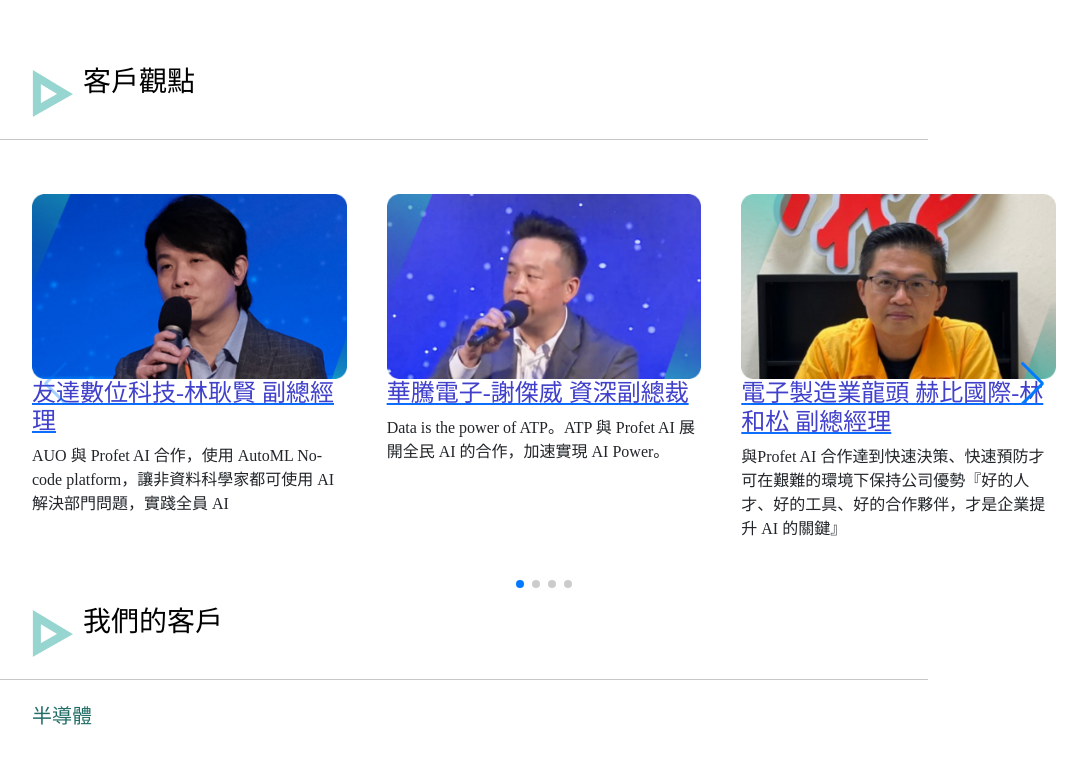
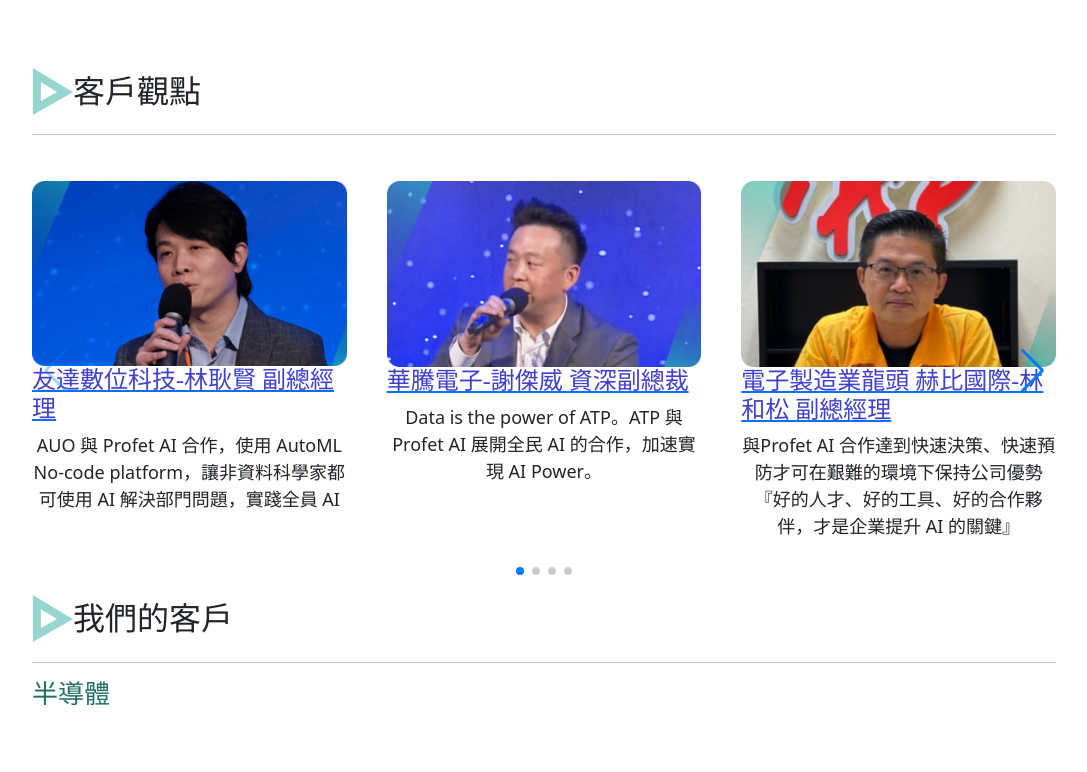
Before and after one commit to got1128/profectAI_web, a plain HTML site: page Megan-OurCustomers/dri_index.html in a window 1280 px wide. Shown: the part 736-1508 px from the top of the page, without its empty margins (96-1183 px from the left). Drawn offline with nearby package versions, Linux system fonts and the light colour scheme; files whose address does not match are found by name.

Commit message:
嘿嘿 美美線線回歸

```diff
--- a/Megan-OurCustomers/dri_index.html
+++ b/Megan-OurCustomers/dri_index.html
@@ -12,7 +12,7 @@
 
     <link href="https://cdn.jsdelivr.net/npm/bootstrap@5.2.0/dist/css/bootstrap.min.css" rel="stylesheet"
         integrity="sha384-gH2yIJqKdNHPEq0n4Mqa/HGKIhSkIHeL5AyhkYV8i59U5AR6csBvApHHNl/vI1Bx" crossorigin="anonymous">
-    <link rel="stylesheet" href="main.css">
+
     <script src="https://code.jquery.com/jquery-3.2.1.slim.min.js"
         integrity="sha384-KJ3o2DKtIkvYIK3UENzmM7KCkRr/rE9/Qpg6aAZGJwFDMVNA/GpGFF93hXpG5KkN"
         crossorigin="anonymous"></script>
@@ -126,11 +126,10 @@
 
         <article>
             <!--客戶觀點-->
-            <div class="container1">
+            <div class="container11">
                 <!--客戶觀點標題-->
-                <div class="box"></div>
                 <img src="plo.png" class="img-plo">
-                <h3>客戶觀點</h3>
+                <h2 class="h22"> 客戶觀點</h2>
                 <hr>
             </div>
 
@@ -203,19 +202,19 @@
             </div>
         </article>
 
+        <div class="container11">
+            <!--客戶觀點標題-->
+            <img src="plo.png" class="img-plo">
+            <h2 class="h22"> 我們的客戶</h2>
+            <hr>
+        </div>
         <article class="logo-flex">
-            <div class="container1">
-                <!--我們的客戶-->
-                <div class="box"></div>
-                <img src="plo.png" class="img-plo">
-                <h3>我們的客戶</h3>
-                <hr>
-            </div>
+
 
             <div class="container1">
                 <!--副標-半導體-->
                 <div class="box"></div>
-                <h5>半導體</h5>
+                <h5 class="h55">半導體</h5>
             </div>
 
             <div class="flex-container2">
@@ -235,7 +234,7 @@
             <div class="container1">
                 <!--副標-面板、記憶體製造-->
                 <div class="box"></div>
-                <h5>面板、記憶體製造</h5>
+                <h5 class="h55">面板、記憶體製造</h5>
             </div>
             <div class="flex-container2">
 
@@ -254,7 +253,7 @@
             <div class="container1">
                 <!--副標-電子專業製造業-->
                 <div class="box"></div>
-                <h5>電子專業製造業</h5>
+                <h5 class="h55">電子專業製造業</h5>
             </div>
             <div class="flex-container2">
 
@@ -277,7 +276,7 @@
             <div class="container1">
                 <!--副標-工業電腦-->
                 <div class="box"></div>
-                <h5>工業電腦</h5>
+                <h5 class="h55">工業電腦</h5>
             </div>
             <div class="flex-container2">
 
--- a/Megan-OurCustomers/style2.css
+++ b/Megan-OurCustomers/style2.css
@@ -37,18 +37,30 @@
 
 
 
-h3 {
-	font-size: 36px;
-	line-height: 10px;
-	margin-left: 10px;
-	color: rgb(0, 0, 0);
+
+
+.container11 {
+	width: 80vw;
+	display: flex;
+	flex-wrap: wrap;
+	flex-direction: row;
+	margin-left: 10vw;
 }
+
+.h22 {
+	margin-top: .5rem;
+}
+
 
 .box {
 	height: 50px;
 	width: 10%;
+}
 
-
+.h55 {
+	color: rgb(33, 109, 102);
+	font-family: 'Source Code Pro', 'normal';
+	font-size: 26px;
 }
 
 .box-logo {
@@ -96,23 +108,9 @@
 	margin: 0px;
 }
 
-.pContent {
 
-	font-family: 'Source Code Pro', 'normal';
-	font-size: 16px;
-	font-weight: 400;
-	text-align: left;
-	margin: 0px;
-}
 
-h5 {
-	color: rgb(33, 109, 102);
-	font-family: 'Source Code Pro', 'normal';
-	font-size: 26px;
-	font-weight: 600;
-	text-align: left;
-	margin: 0px;
-}
+
 
 hr {
 	background-color: rgb(33, 109, 102);
@@ -169,8 +167,8 @@
 	font-family: "Helvetica Neue", Arial, sans-serif;
 }
 
-.nav-link {
-	font-size: 20px;
+a.nav-link {
+	font-size: 16px;
 	color: #216D66;
 }
 
```
